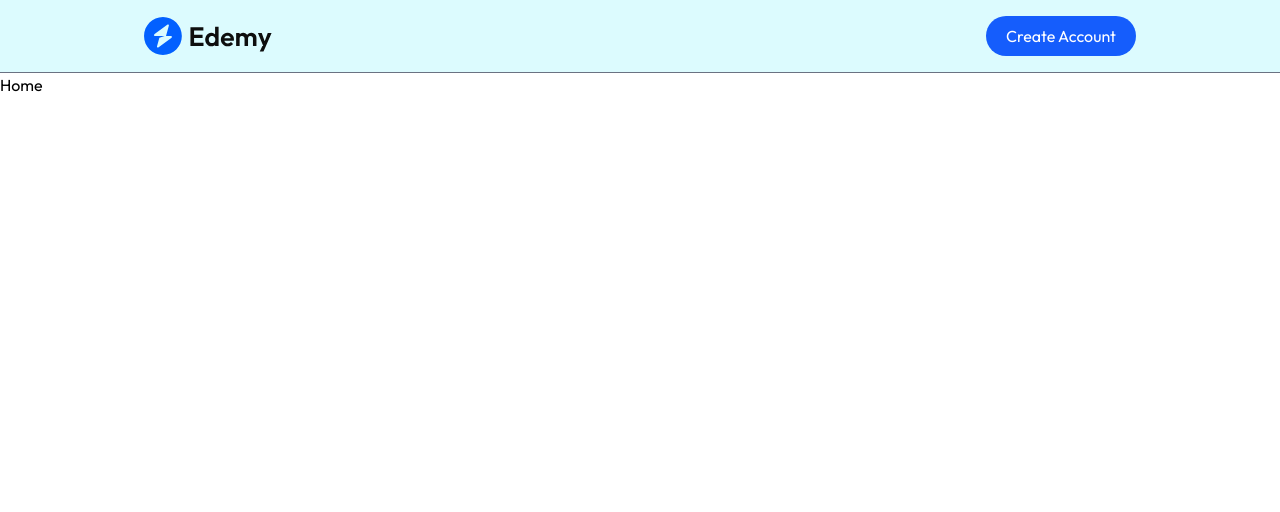
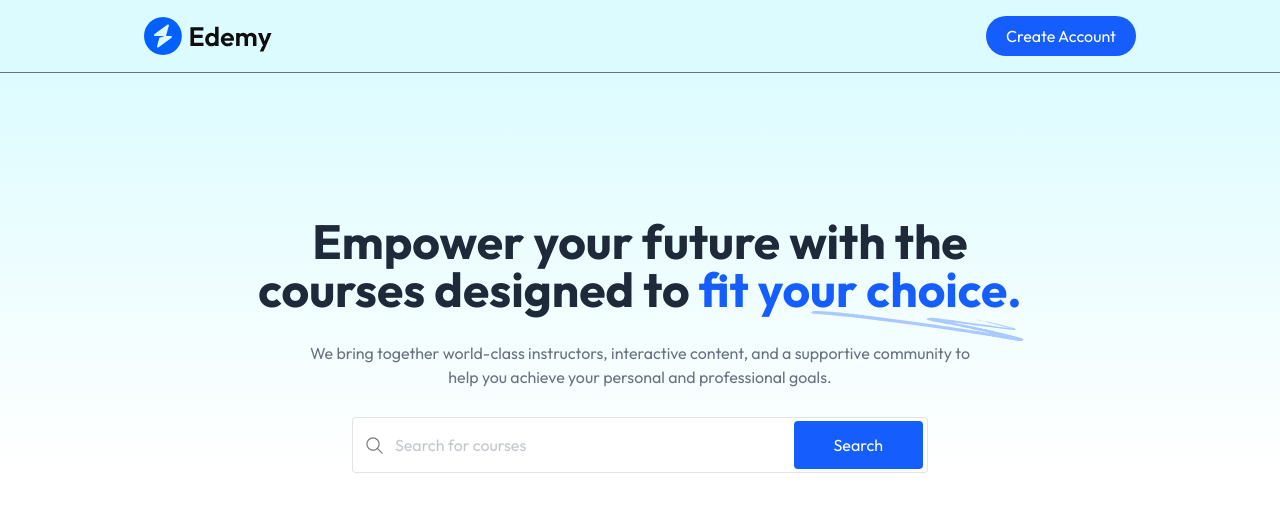
Before and after one commit to Buddhikamadumali/LMS_Website, a React (Vite) app in the folder client/: page / in a window 1280 px wide. Shown: the top 512 px of the page. Built offline with nearby package versions, Linux system fonts and the light colour scheme; no server answers.

Commit message:
Completed the hero section with the search bar.

```diff
--- a/client/src/components/student/Hero.jsx
+++ b/client/src/components/student/Hero.jsx
@@ -1,9 +1,23 @@
 import React from 'react'
+import {assets} from '../../assets/assets'
+import SearchBar from './SearchBar'
 
 const Hero = () => {
   return (
-    <div>
-        <h1>Hero</h1>
+    <div className='flex flex-col items-center justify-center w-full
+    md:pt-36 pt-20 px-7 md:px-0 space-y-7 text-center bg-gradient-to-b from-cyan-100/70'>
+
+        <h1 className='md:text-5xl text-3xl relative
+        font-bold text-gray-800 max-w-3xl mx-auto'>Empower your future with the
+            courses designed to <span className='text-blue-600'>fit your choice.</span>
+            <img src={assets.sketch} alt="sketch"
+            className="md:block hidden absolute -bottom-7 right-0"/></h1>
+
+            <p className='md:block hidden text-gray-500 max-w-2xl mx-auto'>We bring together world-class instructors, interactive content, and a supportive
+              community to help you achieve your personal and professional goals.</p>
+              <p className='md:hidden text-gray-500 max-w-sm mx-auto'>We bring together world-class instructors, interactive content, and a supportive
+              community to help you achieve your personal and professional goals.</p>
+          <SearchBar/>
     </div>
   )
 }
--- a/client/src/components/student/SearchBar.jsx
+++ b/client/src/components/student/SearchBar.jsx
@@ -1,10 +1,28 @@
-import React from 'react'
+import React, { useState } from 'react'
+import { assets } from '../../assets/assets'
+import { useNavigate } from 'react-router-dom';
 
-const SearchBar = () => {
+const SearchBar = ({data}) => {
+
+  const navigate = useNavigate();
+  const [input,setInput] = useState(data ? data : '');
+   const onSearchHandler = (e) => {
+    e.preventDefault();
+    navigate('/course-list/' + input)
+   }
+
   return (
-    <div>
-        <h1>SearchBar</h1>
-    </div>
+
+        <form onSubmit={onSearchHandler} className='max-w-xl w-full md:h-14 h-12 flex items-center
+        bg-white border border-gray-500/20 rounded'>
+          <img src={assets.search_icon} alt="search-icon"  className='md:w-auto w-10 px-3'/>
+          <input onChange={e=> setInput(e.target.value)} value={input}
+          type="text" placeholder='Search for courses' className='w-full
+          h-full outline-none text-gray-500/80'/>
+          <button type='submit' className='bg-blue-600 rounded text-white md:px-10 px-7
+          md:py-3 py-2 mx-1'>Search</button>
+        </form>
+
   )
 }
 
--- a/client/src/pages/student/Home.jsx
+++ b/client/src/pages/student/Home.jsx
@@ -1,8 +1,11 @@
 import React from 'react'
+import Hero from '../../components/student/Hero'
 
 const Home = () => {
   return (
-    <div>Home</div>
+    <div className='flex flex-col items-center space-y-7 text-center'>
+      <Hero />
+    </div>
   )
 }
 
```
